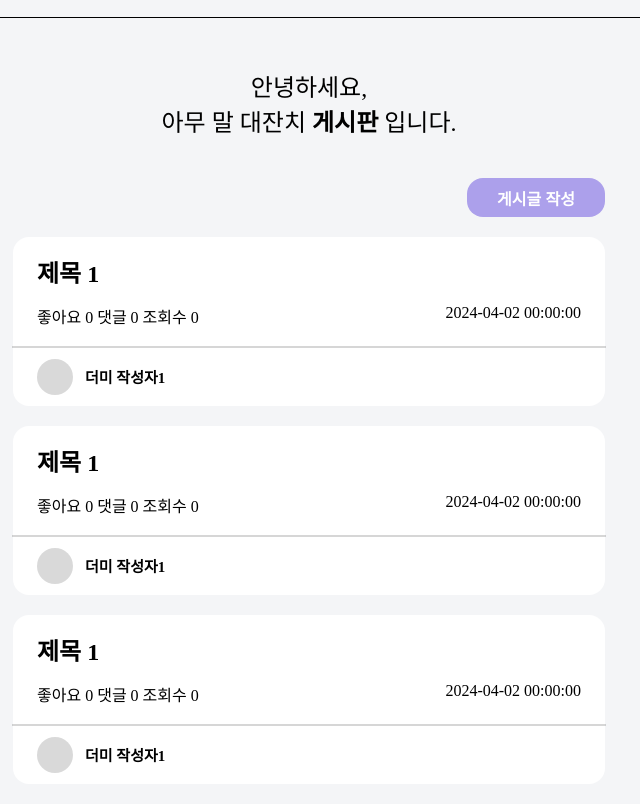
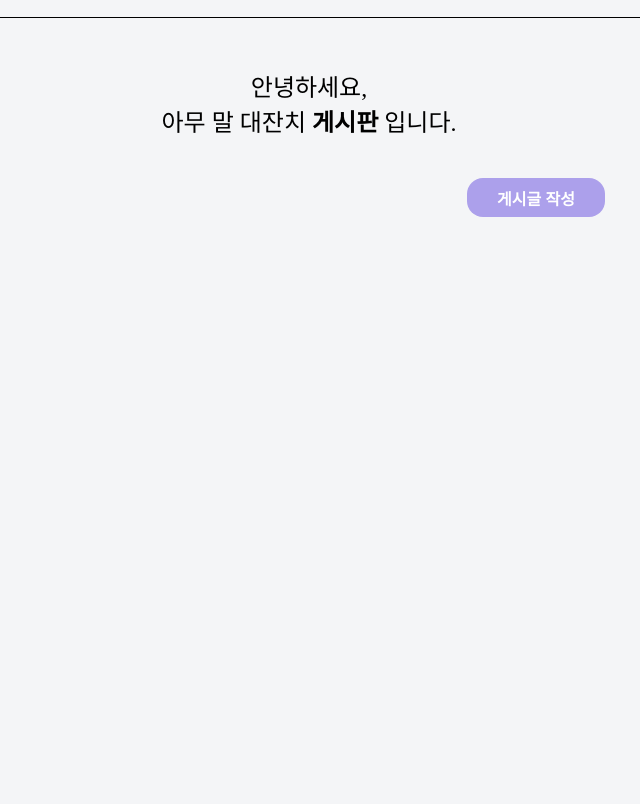
Before and after one commit to ss0ming/ellie-community-front, a website: page pages/articles.html in a window 1280 px wide. Shown: the part 87-891 px from the top of the page, without its empty margins (331-971 px from the left). After the commit the page ends 800 px from the top, so only its background shows below. Drawn offline with Linux system fonts and the light colour scheme; files that its build step writes are made by us from their sources; files whose address does not match are found by name; a web font is replaced by a local one.

Commit message:
게시글 목록 더미데이터
더미데이터를 가져와 화면에 보여주는 기능 구현

```diff
--- a/pages/articles.html
+++ b/pages/articles.html
@@ -27,62 +27,10 @@
             <div class="content">
                 <p>안녕하세요,</br>아무 말 대잔치 <b>게시판</b> 입니다.</p>
                 <button type="button">게시글 작성</button>
-                <div class="list">
-                    <div class="list-top">
-                        <h2>제목 1</h2>
-                        <div class="list-info">
-                            <p>좋아요 0  댓글 0  조회수 0</p>
-                            <div class="datetime"><p>2024-04-02 00:00:00</p></div>
-                        </div>
-                    </div>
-                    <hr>
-                    <div class="list-bottom">
-                        <div class="profile">
-                            <div class="profile-img"></div>
-                            <p>더미 작성자1</p>
-                        </div>
 
-                    </div>
-                </div>
-
-                <div class="list">
-                    <div class="list-top">
-                        <h2>제목 1</h2>
-                        <div class="list-info">
-                            <p>좋아요 0  댓글 0  조회수 0</p>
-                            <div class="datetime"><p>2024-04-02 00:00:00</p></div>
-                        </div>
-                    </div>
-                    <hr>
-                    <div class="list-bottom">
-                        <div class="profile">
-                            <div class="profile-img"></div>
-                            <p>더미 작성자1</p>
-                        </div>
-
-                    </div>
-                </div>
-
-                <div class="list">
-                    <div class="list-top">
-                        <h2>제목 1</h2>
-                        <div class="list-info">
-                            <p>좋아요 0  댓글 0  조회수 0</p>
-                            <div class="datetime"><p>2024-04-02 00:00:00</p></div>
-                        </div>
-                    </div>
-                    <hr>
-                    <div class="list-bottom">
-                        <div class="profile">
-                            <div class="profile-img"></div>
-                            <p>더미 작성자1</p>
-                        </div>
-
-                    </div>
-                </div>
             </div>
         </section>
     </div>
-
+    <script src="/articles.js"></script>
 </body>
 </html>
```
Also changed, not shown: js/articles.js (added, +35 -0 lines).
